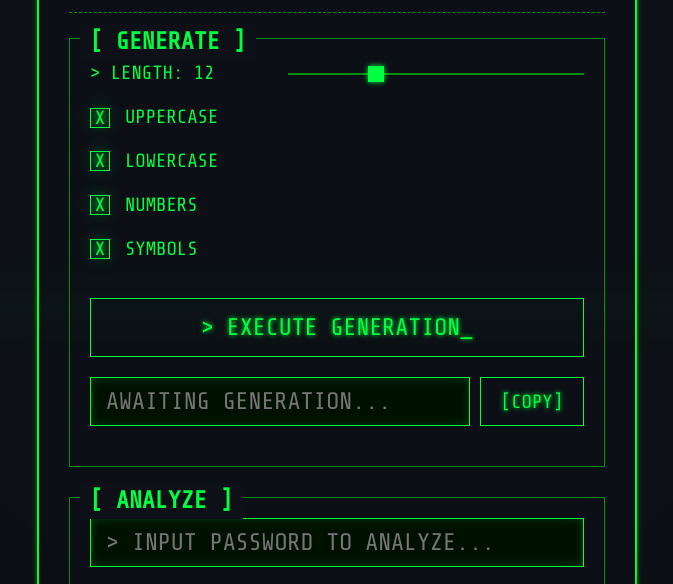
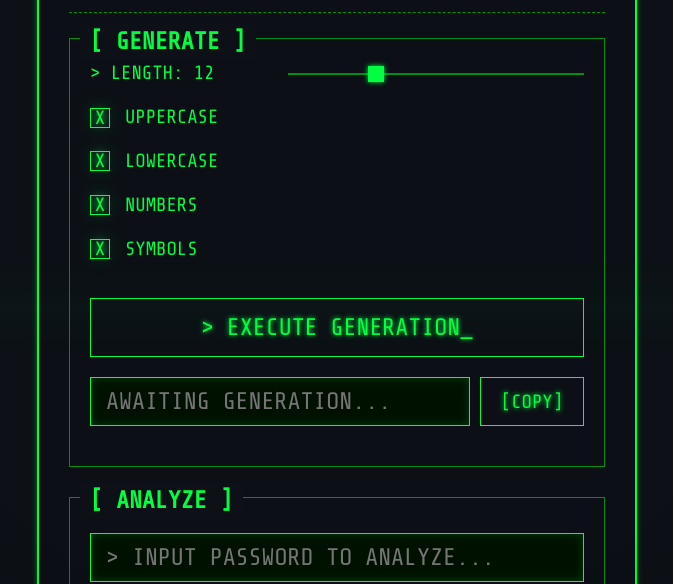
Before and after one commit to jadeenaxsel/JADHU.KEYGEN, a website: page index.html in a window 1280 px wide. Shown: the part 206-790 px from the top of the page, without its empty margins (303-976 px from the left). Drawn offline with nearby package versions, Linux system fonts and the light colour scheme.

Commit message:
Adjust margin of analyze box

```diff
--- a/style.css
+++ b/style.css
@@ -116,6 +116,10 @@ h2 {
     display: flex;
     gap: 10px;
     margin-bottom: 20px;
+}
+
+.analyze-container {
+    margin-top: 15px;
 }
 
 input[type="text"] {
```
